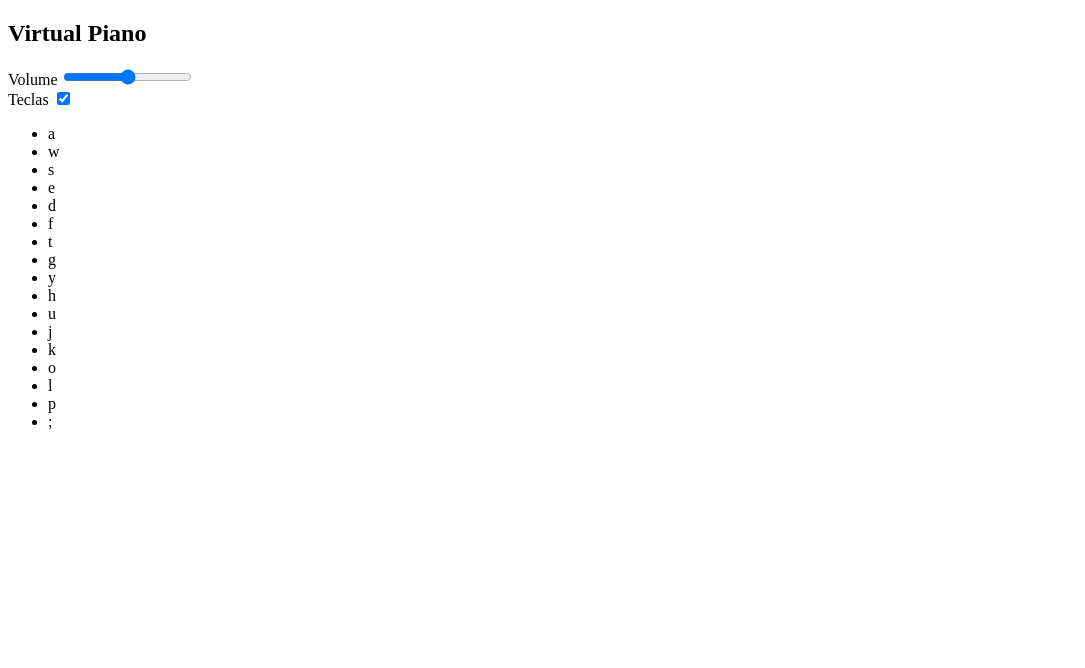
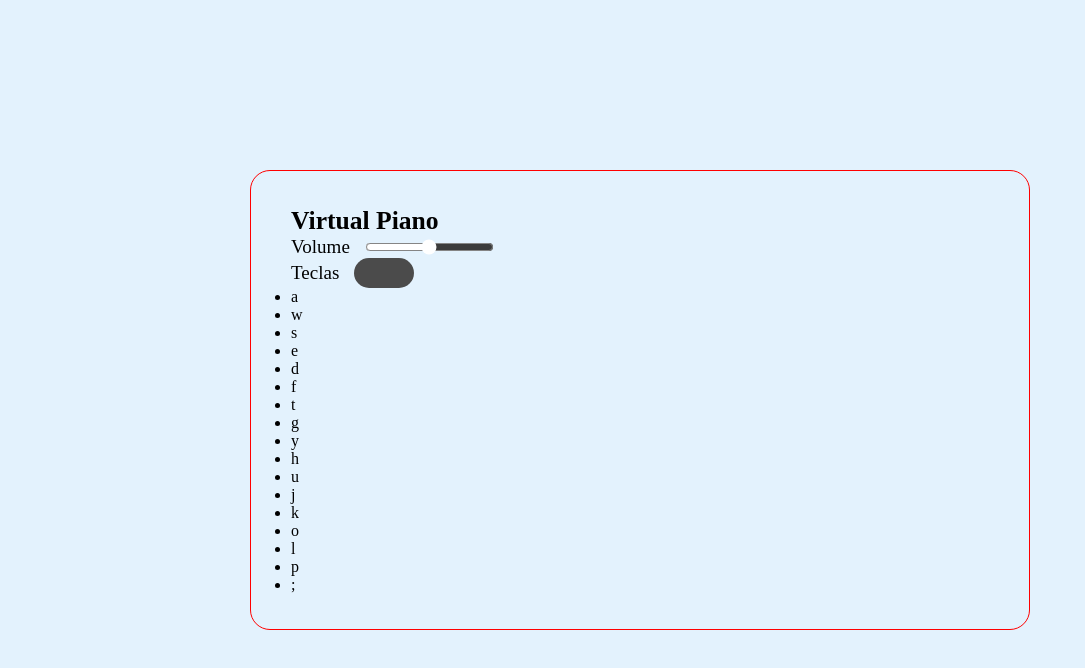
Before and after one commit to Intern-Yago/piano-JS-DIO, a plain HTML site: page index.html in a window 1280 px wide. Shown: the whole page, without its empty margins (0-1085 px from the left). Drawn offline with Linux system fonts and the light colour scheme.

Commit message:
first style

```diff
--- a/index.html
+++ b/index.html
@@ -1,6 +1,7 @@
 <!DOCTYPE html>
 <html lang='pt-BR'>
 <head>
+    <link rel="manifest" href="manifest.json">
     <meta charset='UTF-8'>
     <meta name='viewport' content='width=device-width, initial-scale=1.0'>
     <title>Document</title>
@@ -15,7 +16,7 @@
                 <span>Volume</span>
                 <input type="range" name="" id="">
             </div>
-            <div class="column key-check">
+            <div class="column keys-check">
                 <span>
                     Teclas
                 </span>
--- a/src/styles/main.css
+++ b/src/styles/main.css
@@ -0,0 +1,43 @@
+body{
+    display: flex;
+    align-items: center;
+    justify-content: center;
+    min-height: 100vh;
+    background-color: #e3f2fd;
+}
+
+.container{
+    border: 1px solid red;
+    width: 780px;
+    border-radius: 20px;
+    padding: 35px 40px;
+}
+
+header h2{
+    font-size: 1.6rem;
+}
+
+header .column{
+    display:flex;
+    align-items: center;
+}
+
+header .column span{
+    font-weight: 500;
+    margin-right: 15px;
+    font-size: 1.19rem;
+}
+
+.volume-slider{
+    accent-color: #fff;
+}
+
+.keys-check input{
+    width: 60px;
+    height: 30px;
+    appearance: none;
+    border-radius: 30px;
+    background-color: #4b4b4b;
+    cursor: pointer;
+    position: relative;
+}
--- a/src/styles/reset.css
+++ b/src/styles/reset.css
@@ -0,0 +1,6 @@
+*{
+    margin:0;
+    padding: 0;
+    outline: none;
+    box-sizing: border-box;
+}
```
